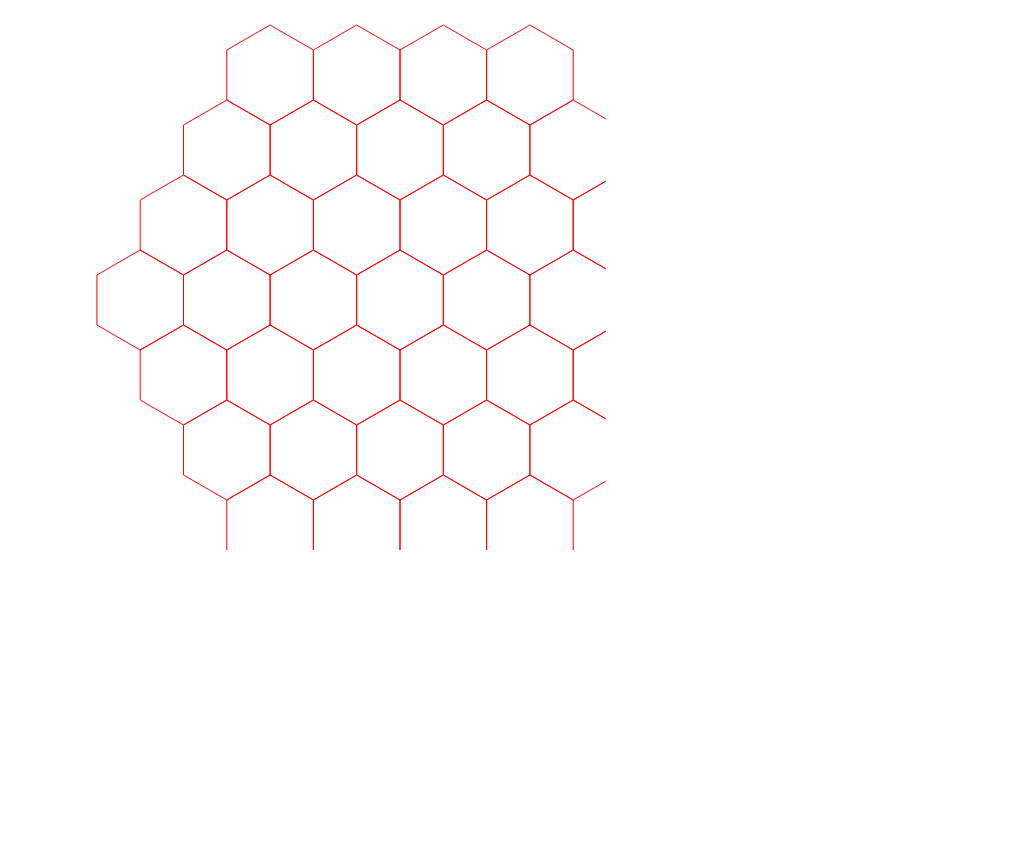
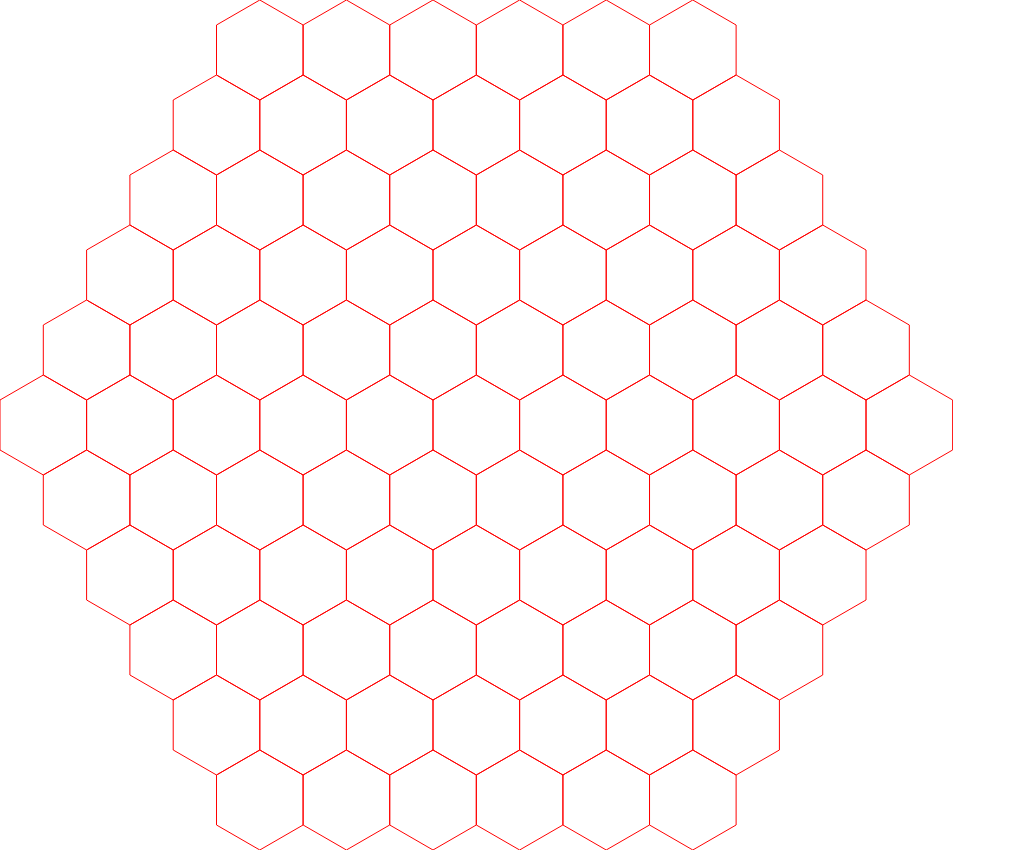
Before and after one commit to MatthewZGong/IOBoardGame, a React (Create React App) app: page / in a window 1280 px wide. Shown: the whole page, without its empty margins (0-1016 px from the left). Before the commit the page ends 800 px from the top, so only its background shows below. Built offline with nearby package versions, Linux system fonts and the light colour scheme; the HTML template or start-up script is replaced by a standard one.

Commit message:
updated hexSize and radius to be dynamic
also made map of the grid a prop

```diff
--- a/src/game/hexComponents.js
+++ b/src/game/hexComponents.js
@@ -1,72 +1,118 @@
 import React from 'react'
-import Map from "./hexaboard";
+import {Orientation} from "./hexaboard";
 
 class HexGrid extends React.Component {
 
     constructor(props) {
         super(props);
-        this.hexSize = 50
-        this.hexOrigin = {x: 100, y: 130}
-        this.dimensions = {rows: 20, columns: 30}
-        this.canvasSize = {
-            canvasWidth: this.dimensions.columns * this.hexSize * 2,
-            canvasHeight: this.dimensions.rows * this.hexSize * 2
-        }
 
         this.state = {
-            radius: 3,
+            radius: 10,
             hexSize: 50
         }
     }
 
-
     render() {
 
-        const map = new Map()
-        map.hexagon(this.state.radius);
+        const {hexCenters, hexDimensions} = getSVGContent(this.props.map.m, this.state.hexSize);
+        const {totalWidth, totalHeight, leftEdge, topEdge} = hexDimensions;
 
-        let hexes = [];
-        for (let hexCor of map.m) {
-            const center = map.layout.hexToPixel(hexCor);
-            hexes.push(<HexTile hexSize={this.state.hexSize} center={center}
-            key={hexCor}/>);
-            console.log(center);
-        }
+        // example viewBox value: '0 0 25 25'
+        const svgViewBox = leftEdge + ' ' + topEdge + ' ' + totalWidth + ' ' + totalHeight
 
-        const hexWidth = 50 * 2;
-        const widthInSides = Math.sqrt(3)
-        const totalWidthInSides = (this.state.radius * 2 + 1) * widthInSides
-        const totalWidth = totalWidthInSides * this.state.hexSize;
-        const totalHeightInSides = this.state.radius * 3 + 2;
-        const totalHeight = totalHeightInSides * this.state.hexSize;
+        let hexes = hexCenters.map((hexInfo) => {
+            return (<HexTile hexSize={this.state.hexSize} center={hexInfo.center}
+                             key={hexInfo.hexCor}/>)
+        })
 
         return (
-            <svg width={totalWidth} height={totalHeight}
+            <svg viewBox={svgViewBox} width={totalWidth} height={totalHeight}
                  fill={"transparent"} stroke={"purple"} strokeWidth={1}>
                 {hexes}
             </svg>
         )
     }
+}
 
+function getSVGContent(hexCords, hexSize) {
+
+    const or = new Orientation(
+        Math.sqrt(3.0),
+        Math.sqrt(3.0) / 2.0,
+        0.0,
+        3.0 / 2.0,
+        Math.sqrt(3.0) / 3.0,
+        -1.0 / 3.0,
+        0.0,
+        2.0 / 3.0,
+        0.5
+    );
+
+    const size = {
+        x: hexSize,
+        y: hexSize
+    }
+
+    const halfWidth = hexSize * Math.sqrt(3) / 2;
+    const halfHeight = hexSize;
+
+
+    let dimensions = {
+        minX: 0,
+        minY: 0,
+        maxX: 0,
+        maxY: 0
+    }
+
+    let hexCenters = [];
+    for (let hexCor of hexCords) {
+        const center = hexToPixel(hexCor, or, size);
+        hexCenters.push({
+            center: center,
+            hexCor: hexCor
+        });
+
+        if (center.x - halfWidth < dimensions.minX) dimensions.minX = center.x - halfWidth
+        if (center.y - halfHeight < dimensions.minY) dimensions.minY = center.y - halfHeight
+        if (center.x + halfWidth > dimensions.maxX) dimensions.maxX = center.x + halfWidth
+        if (center.y + halfHeight > dimensions.maxY) dimensions.maxY = center.y + halfHeight
+    }
+
+    return {
+        hexCenters: hexCenters,
+        hexDimensions: {
+            totalWidth: dimensions.maxX - dimensions.minX,
+            totalHeight: dimensions.maxY - dimensions.minY,
+            leftEdge: dimensions.minX,
+            topEdge: dimensions.minY
+        }
+    }
 }
+
+
+function hexToPixel(hex, or, size){
+    const vec = hex.vector
+    const x = (or.f0 * vec[0] + or.f1 * vec[1]) * size.x;
+    const y = (or.f2 * vec[0] + or.f3 * vec[1]) * size.y;
+    return {
+        x: x,
+        y: y
+    }
+}
+
 
 class HexTile extends React.Component {
 
     constructor(props) {
         super(props);
 
-        this.height = props.hexSize * 2;
-        this.width = props.hexSize * Math.sqrt(3);
-
         this.state = {
             color: 'red'
         }
-
     }
 
     getHexCornerCords() {
-        let points = [0, 1, 2, 3, 4, 5].map((i) => this.getHexCornerCord(i))
-        return points
+        return [0, 1, 2, 3, 4, 5].map((i) => this.getHexCornerCord(i))
     }
 
     getHexCornerCord(i) {
@@ -75,11 +121,10 @@ class HexTile extends React.Component {
 
         let x = this.props.center.x + this.props.hexSize * Math.cos(angle_rad);
         let y = this.props.center.y + this.props.hexSize * Math.sin(angle_rad);
-        return this.Point(x, y);
-    }
-
-    Point(x, y) {
-        return {x: x, y: y}
+        return {
+            x: x,
+            y: y
+        };
     }
 
     render() {
--- a/src/game/hexaboard.js
+++ b/src/game/hexaboard.js
@@ -60,16 +60,12 @@ class Layout{
     }
 
     hexToPixel(hex){
-        var or = this.orientation
-        // console.log(or)
-        var size = this.size
-        // console.log(size)
-        var origin = this.origin
-        // console.log(origin)
-        var vec = hex.vector
-        var x = (or.f0 * vec[0] + or.f1 * vec[1]) * size.x;
-        var y = (or.f2 * vec[0] + or.f3 * vec[1]) * size.y;
-        // console.log("done")
+        const or = this.orientation
+        const size = this.size
+        const origin = this.origin
+        const vec = hex.vector
+        const x = (or.f0 * vec[0] + or.f1 * vec[1]) * size.x;
+        const y = (or.f2 * vec[0] + or.f3 * vec[1]) * size.y;
         return new Point(x + origin.x ,y+ origin.y)
     }
 
@@ -111,7 +107,7 @@ class Map{
     constructor(){
         this.m = new Set()
         var or = new Orientation(Math.sqrt(3.0), Math.sqrt(3.0) / 2.0, 0.0, 3.0 / 2.0, Math.sqrt(3.0) / 3.0, -1.0 / 3.0, 0.0, 2.0 / 3.0, 0.5);
-        this.layout = new Layout(or, new Point(50,50), new Point(400,300));
+        this.layout = new Layout(or, new Point(50, 50), new Point(400, 400));
     }
     parallelogram(width,length){
 
@@ -154,6 +150,19 @@ class Orientation {
     }
 }
 
+
+function HexagonMap(radius) {
+    let map = new Map();
+    map.hexagon(radius);
+    return map
+}
+
+function ParallelogramMap(width, length) {
+    let map = new Map();
+    map.parallelogram(width, length);
+    return map;
+}
+
 var flat_top = new Orientation(3.0 / 2.0, 0.0, Math.sqrt(3.0) / 2.0, Math.sqrt(3.0), 2.0 / 3.0, 0.0, -1.0 / 3.0, Math.sqrt(3.0) / 3.0, 0.0);
 var pointy_top = new Orientation(Math.sqrt(3.0), Math.sqrt(3.0) / 2.0, 0.0, 3.0 / 2.0, Math.sqrt(3.0) / 3.0, -1.0 / 3.0, 0.0, 2.0 / 3.0, 0.5);
 var test_map = new Map();
@@ -168,5 +177,4 @@ test_map.m.forEach((value) => {
 // console.log( test.getPolygonCorners(test_hex));
 // console.log( test.hexToPixel(test_hex));s
 
-
-export{Map as default}
+export {Map, Layout, Orientation, Point, HexagonMap, ParallelogramMap}
--- a/src/game/hexcanvas.js
+++ b/src/game/hexcanvas.js
@@ -1,5 +1,5 @@
 import React from 'react';
-import Map from "./hexaboard";
+import {Map} from "./hexaboard";
 class Canvas extends React.Component {
 
     state = {
--- a/src/index.js
+++ b/src/index.js
@@ -1,13 +1,13 @@
 import React from 'react';
 import ReactDOM from 'react-dom';
 import './index.css';
-import App from './App';
 import reportWebVitals from './reportWebVitals';
-import Canvas from './game/hexcanvas.js'
 import HexGrid from "./game/hexComponents";
+import {HexagonMap, ParallelogramMap} from "./game/hexaboard";
 
 ReactDOM.render(
-    <HexGrid/>,
+    <HexGrid map={HexagonMap(5)}/>,
+    // <HexGrid map={ParallelogramMap(6, 7)}/>,
     document.getElementById('root')
 );
 
```
